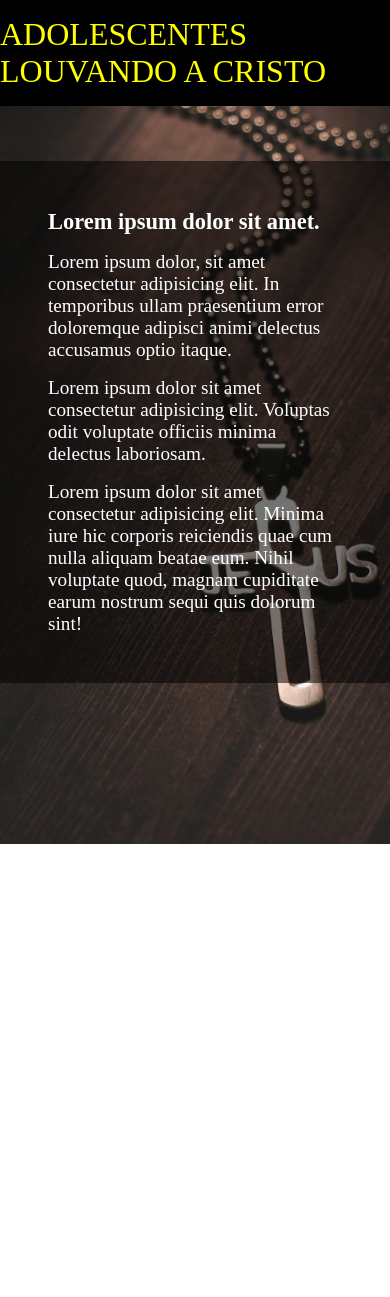
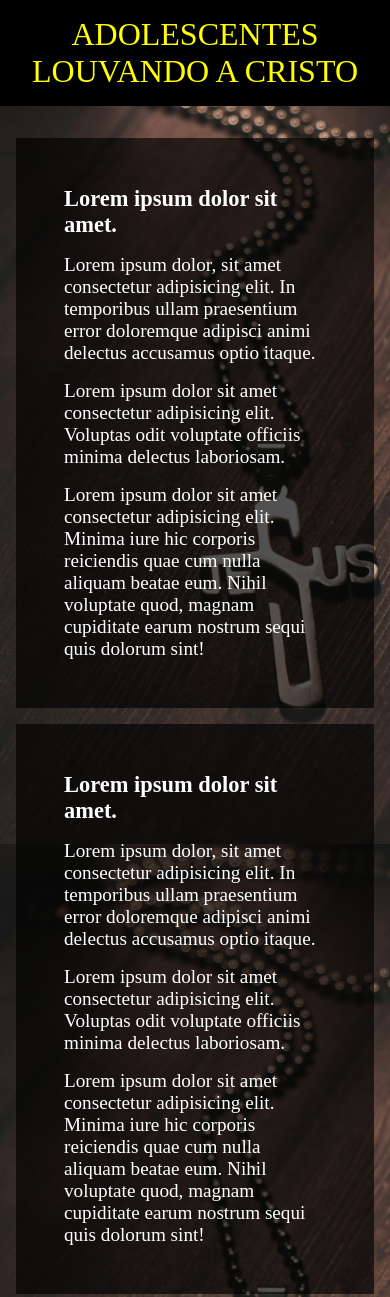
Before and after one commit to AdolescentesLouvandoACristo/adolescenteslouvandoacristo.github.io, a plain HTML site: page index.html in a window 390 px wide. Shown: the top 1297 px of the page. Before the commit the page ends 844 px from the top, so only its background shows below. Drawn offline with Linux system fonts and the light colour scheme; a web font is replaced by a local one.

Commit message:
12.04: Responsividade

```diff
--- a/index.html
+++ b/index.html
@@ -13,6 +13,8 @@
         <h1 class="header-title">ADOLESCENTES LOUVANDO A CRISTO</h1>
     </header>
     <div class="content">
+        <div class="post">
+
             <h3>Lorem ipsum dolor sit amet.</h3>
             <p>
                 Lorem ipsum dolor, sit amet consectetur adipisicing elit. In temporibus ullam praesentium error doloremque adipisci animi delectus accusamus optio itaque.
@@ -24,5 +26,32 @@
                 Lorem ipsum dolor sit amet consectetur adipisicing elit. Minima iure hic corporis reiciendis quae cum nulla aliquam beatae eum. Nihil voluptate quod, magnam cupiditate earum nostrum sequi quis dolorum sint!
             </p>
         </div>
+        <div class="post">
+
+            <h3>Lorem ipsum dolor sit amet.</h3>
+            <p>
+                Lorem ipsum dolor, sit amet consectetur adipisicing elit. In temporibus ullam praesentium error doloremque adipisci animi delectus accusamus optio itaque.
+            </p>
+            <p>
+                Lorem ipsum dolor sit amet consectetur adipisicing elit. Voluptas odit voluptate officiis minima delectus laboriosam.
+            </p>
+            <p>
+                Lorem ipsum dolor sit amet consectetur adipisicing elit. Minima iure hic corporis reiciendis quae cum nulla aliquam beatae eum. Nihil voluptate quod, magnam cupiditate earum nostrum sequi quis dolorum sint!
+            </p>
+        </div>
+        <div class="post">
+
+            <h3>Lorem ipsum dolor sit amet.</h3>
+            <p>
+                Lorem ipsum dolor, sit amet consectetur adipisicing elit. In temporibus ullam praesentium error doloremque adipisci animi delectus accusamus optio itaque.
+            </p>
+            <p>
+                Lorem ipsum dolor sit amet consectetur adipisicing elit. Voluptas odit voluptate officiis minima delectus laboriosam.
+            </p>
+            <p>
+                Lorem ipsum dolor sit amet consectetur adipisicing elit. Minima iure hic corporis reiciendis quae cum nulla aliquam beatae eum. Nihil voluptate quod, magnam cupiditate earum nostrum sequi quis dolorum sint!
+            </p>
+        </div>
+    </div>
 </body>
 </html>
--- a/style.css
+++ b/style.css
@@ -9,17 +9,27 @@ body {
     background-repeat: no-repeat;
     background-size: cover;
     background-attachment: fixed;
-    /* font-family: 'ITC Benguiat Std', sans-serif; */
-    height: 100vh;
+    min-height: 100vh;
+
+}
+
+.content {
     display: flex;
     align-items: center;
     justify-content: center;
+    flex-direction: column;
+    gap: 3rem;
+    padding: 3rem;
+    margin: 0;
+}
+@media (width < 800px) {
+    .content {
+        padding: 1rem;
+        gap: 1rem;
+    }
 }
 
 header {
-    position: absolute;
-    top: 0;
-    left: 0;
     width: 100vw;
     height: fit-content;
     display: flex;
@@ -28,15 +38,20 @@ header {
     padding: 1rem;
     padding-left: 0;
     padding-right: 0;
+    margin-bottom: 1rem;
+    display: flex;
+    align-items: center;
+    justify-content: center;
 }
 .header-title {
     font-weight: 400;
     color: yellow;
+    text-align: center;
 }
 
-.content {
+.post {
     font-size: larger;
-    background-color: #0008;
+    background-color: #000a;
     color: white;
     padding: 3rem;
     display: flex;
@@ -45,7 +60,7 @@ header {
     max-width: 80vw;
 }
 @media (width <= 800px) {
-    .content {
+    .post {
         max-width: 85vw;
     }
 
```
Lines whose indentation alone changed are shown as unchanged.
